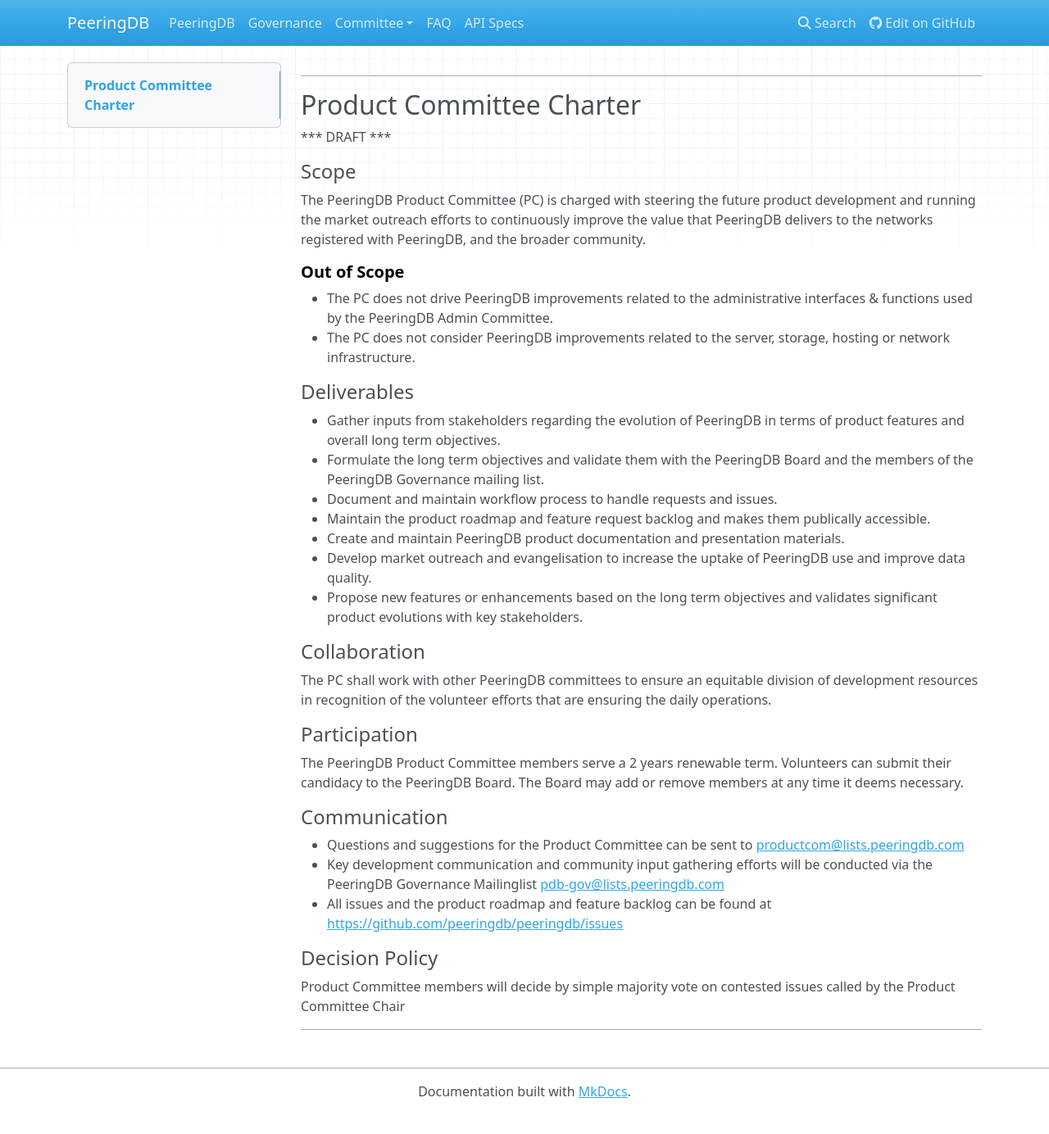
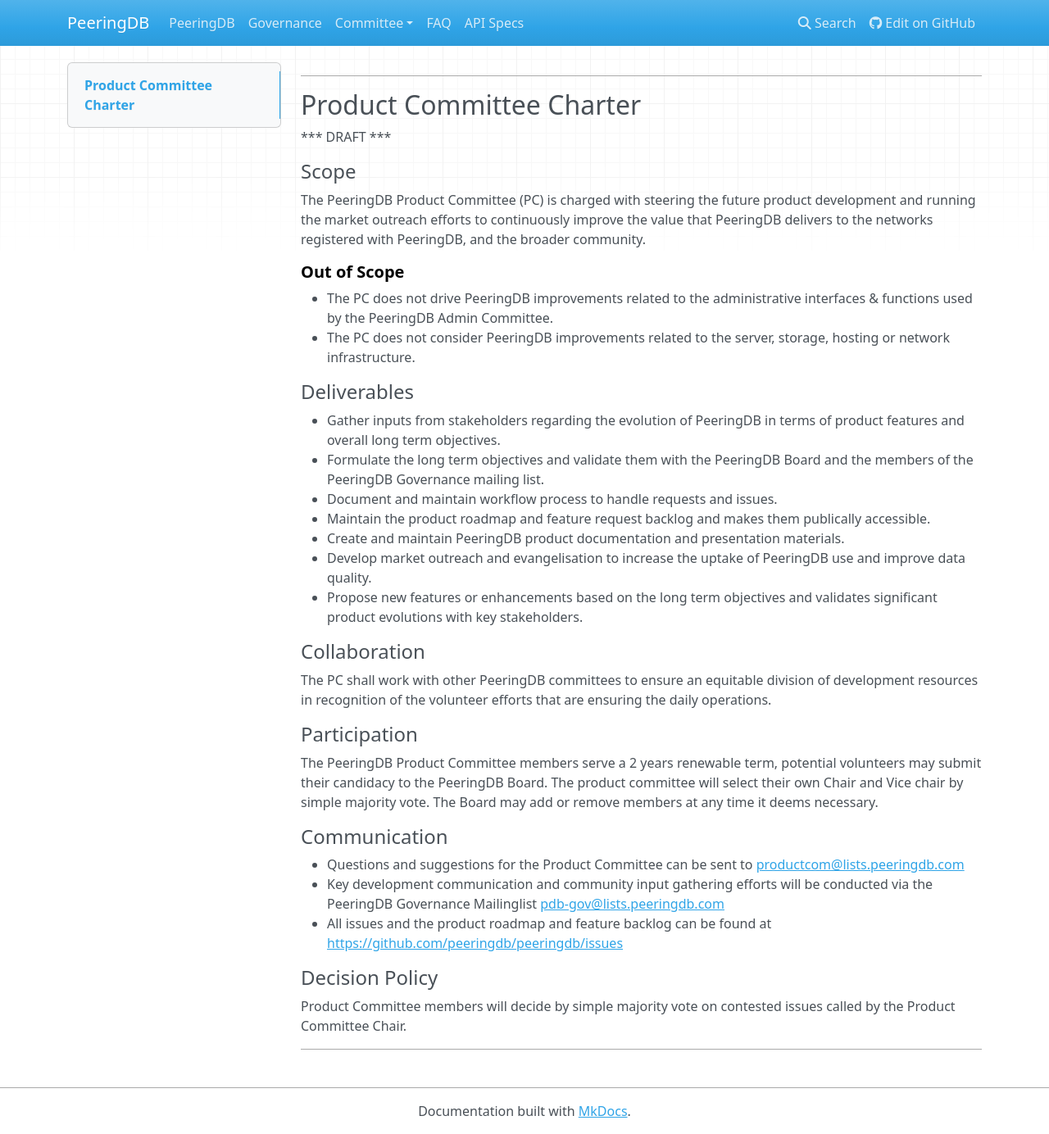
Before and after one commit to peeringdb/docs, an MkDocs documentation site: the page built from docs/committee/product/charter.md, in a window 1280 px wide and 1384 px high. Shown: the whole window at 82% size. Built offline with MkDocs 1.6.1, drawn with Linux system fonts in a browser that asks for light colours; nearby versions of some CDN libraries; old or Windows-style settings are respelled for this version of MkDocs.

Commit message:
update PC charter for chair selection

```diff
--- a/docs/committee/product/charter.md
+++ b/docs/committee/product/charter.md
@@ -32,7 +32,7 @@
 
 #### Participation
 
-The PeeringDB Product Committee members serve a 2 years renewable term. Volunteers can submit their candidacy to the PeeringDB Board. The Board may add or remove members at any time it deems necessary.
+The PeeringDB Product Committee members serve a 2 years renewable term, potential volunteers may submit their candidacy to the PeeringDB Board. The product committee will select their own Chair and Vice chair by simple majority vote. The Board may add or remove members at any time it deems necessary.
 
 
 #### Communication
@@ -44,6 +44,6 @@
 
 #### Decision Policy
 
-Product Committee members will decide by simple majority vote on contested issues called by the Product Committee Chair
+Product Committee members will decide by simple majority vote on contested issues called by the Product Committee Chair.
 
 ---
```
